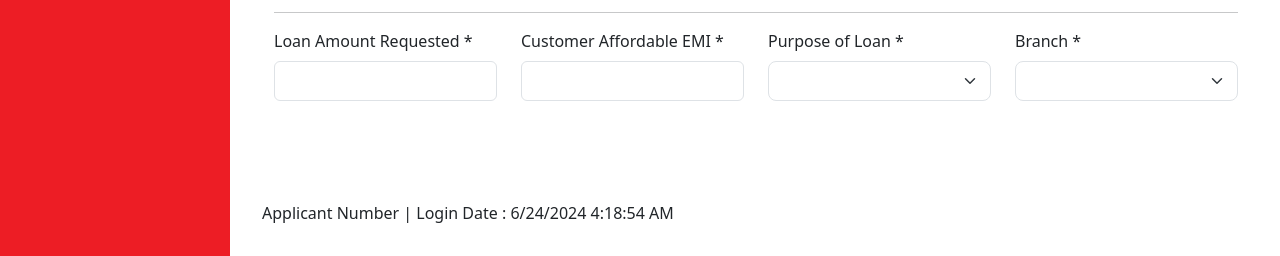
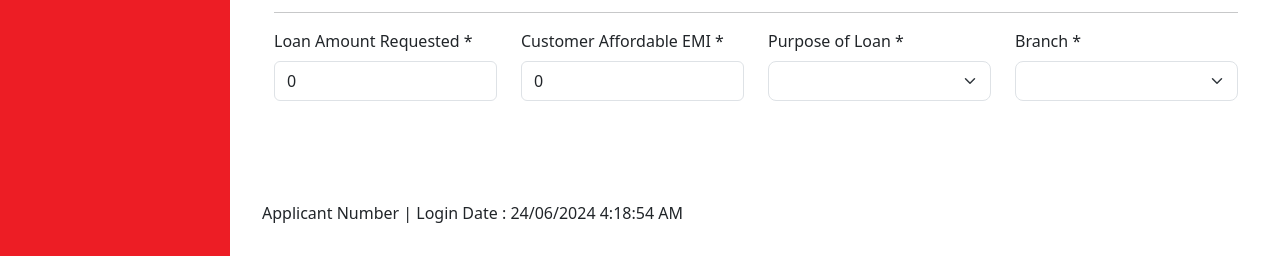
Before and after one commit to acgitsdevteam/rightprofile, a React (Create React App) app: page /loan in a window 1280 px wide. Shown: the part 314-570 px from the top of the page. Built offline with nearby package versions, Linux system fonts and the light colour scheme.

Commit message:
Update LoanCreationPhases.tsx
Update JSON are required and updated

```diff
--- a/src/Components/LoanCreationPhases.tsx
+++ b/src/Components/LoanCreationPhases.tsx
@@ -8,14 +8,30 @@ import axios from 'axios';
 
 import myLoan from '././Model/Loan.json';
 
-
+interface UserData {
+    token: string;
+    userId: string;
+    usertype: string;
+    role: string;
+    // Add other fields if necessary
+}
 const LoanCreationPhases = () => {
   const [key, setKey] = useState<string>('loanInfo');
   const [innerKey, setInnerKey] = useState<string>('applicant');
 
   const [subTabkey, setSubTabKey] = useState<string>('applicant');
   const [innerSubKey, setInnerSubKey] = useState<string>('applicant');
-  const currDate = new Date().toLocaleDateString();
+  debugger;
+  const month=new Date().getMonth()+1;
+  let smonth='';
+  if(month<10)
+      smonth = '0' + month;
+  else
+     smonth=month.toString();
+ const year = new Date().getFullYear();
+const date = new Date().getDate();
+const currDate = date + "/" + smonth + "/" + year;
+
   const currTime = new Date().toLocaleTimeString();
     const [errorMsg, setErrorMsg] = useState('');
     const [formData, setFormData] = useState({
@@ -37,6 +53,13 @@ const LoanCreationPhases = () => {
         purposeOfLoan: '',
         edbranch: ''
     });
+
+    const handleChange = (e: any) => {
+        debugger;
+        const { name, value } = e.target;
+        setFormData({ ...formData, [name]: value });
+        console.log("Form Data:", formData)
+    };
     const checkValidation = () => {
         const newErrors = {
             loanAmountRequested: '',
@@ -69,18 +92,26 @@ const LoanCreationPhases = () => {
     };
 
     const updateLoanJson = () => {
+        console.log("loan Form Data:", formData.loanAmountRequested);
         myLoan.application.loanamount = formData.loanAmountRequested;
+
+        console.log("emi Form Data:", formData.customerAffordableEmi);
         myLoan.application.affordableemi = formData.customerAffordableEmi;
+
+        console.log("purpose Form Data:", formData.purposeOfLoan);
         myLoan.application.loanpurpose = formData.purposeOfLoan;
+
+        console.log("branch Form Data:", formData.edbranch);
         myLoan.application.bankparticulars.location.branch = formData.edbranch;
         myLoan.application.bankparticulars.logindate = currDate + ' ' + currTime;
-        myLoan.userid = 'psivraju';
+        myLoan.userid = 'psivaraju';
+
+        console.log("Json Form Data:", myLoan);
 
     };
 
 
-    const handleSubmit = (e: any) => {
-        e.preventDefault();
+    const SubmitData = async () => {
         if (checkValidation()) {
             console.log("Form submitted");
 
@@ -89,8 +120,16 @@ const LoanCreationPhases = () => {
 
         updateLoanJson();
 
+        const userData = localStorage.getItem("user_data");
+        if (!userData) {
+            throw new Error("No user data found in local storage");
+        }
+
+        const user: UserData = JSON.parse(userData);
+       debugger;
         const headers = {
-            'Content-Type': 'text/plain',
+            "Authorization": "Bearer " + user.token,
+            "Content-Type": "application/json"
         };
         axios.post('https://3.7.159.34/rightprofile/api/app/reach', myLoan, { headers })
             .then(response => {
@@ -132,21 +171,21 @@ const LoanCreationPhases = () => {
                 <Form>
                   <Row className="mb-3">
                     <Col md={3}>
-                      <Form.Group controlId="loanAmountRequested">
+                      <Form.Group controlId="loanAmountRequestedid">
                         <Form.Label className="custom-form-label">Loan Amount Requested *</Form.Label>
-                        <Form.Control style={{ fontSize: '16px', height: '40px' }} type="number" min="15000" />
+                        <Form.Control name="loanAmountRequested" onChange={handleChange} style={{ fontSize: '16px', height: '40px' }} type="number" min="15000" value={formData.loanAmountRequested} />
                       </Form.Group>
                     </Col>
                     <Col md={3}>
-                      <Form.Group controlId="customerAffordableEmi">
+                      <Form.Group controlId="customerAffordableEmiid">
                         <Form.Label className="custom-form-label">Customer Affordable EMI *</Form.Label>
-                        <Form.Control style={{ fontSize: '16px', height: '40px' }} type="number" min="800" />
+                        <Form.Control name="customerAffordableEmi" onChange={handleChange} style={{ fontSize: '16px', height: '40px' }} type="number" min="800" value={formData.customerAffordableEmi} />
                       </Form.Group>
                     </Col>
                     <Col md={3}>
-                      <Form.Group controlId="purposeOfLoan">
+                      <Form.Group controlId="purposeOfLoanid">
                         <Form.Label className="custom-form-label">Purpose of Loan *</Form.Label>
-                        <Form.Select size="lg" style={{ fontSize: '16px', height: '40px' }} aria-label="Select Purpose of loan">
+                        <Form.Select size="lg" name="purposeOfLoan" onChange={handleChange} style={{ fontSize: '16px', height: '40px' }} aria-label="Select Purpose of loan">
                           <option></option>
                           {
                             loanPurposes.map((item, i) => (<option key={i} value={item.key}>{item.value}</option>)
@@ -157,15 +196,12 @@ const LoanCreationPhases = () => {
                       </Form.Group>
                     </Col>
                     <Col md={3}>
-                                          <Form.Group controlId="branch
-
-
-">
+                       <Form.Group controlId="branchid">
                         <Form.Label className="custom-form-label">Branch *</Form.Label>
-                        <Form.Select style={{ fontSize: '16px', height: '40px' }} size="lg" aria-label="Select the branch">
+                        <Form.Select name="edbranch" onChange={handleChange} style={{ fontSize: '16px', height: '40px' }} size="lg" aria-label="Select the branch">
                           <option value=""></option>
                           {
-                            edbranchList.map((item, i) => (<option key={i} value={item.type}>{item.type}</option>)
+                            edbranchList.map((item, i) => (<option key={i} value={item.code}>{item.type}</option>)
                             )
                           }
                         </Form.Select>
@@ -765,7 +801,7 @@ const LoanCreationPhases = () => {
 
       <div style={{ float: 'right' }}>
         <Button variant="danger"><span style={{ borderRadius: '50%', backgroundColor: '#fff', display: 'inline-block', width: '23px', height: '23px' }}><i className="fa fa-arrow-left text-danger"></i></span> Cancel</Button>
-        <Button type="submit" style={{ background: '#ffe600', margin: '3px', borderColor: '#ffe600' }}>Save & Continue <span style={{ borderRadius: '50%', backgroundColor: '#fff', color: '#ffe600', display: 'inline-block', width: '23px', height: '23px' }}><i className="fa fa-arrow-right text-yellow"></i></span></Button>
+              <Button type="button" onClick={SubmitData} style={{ background: '#ffe600', margin: '3px', borderColor: '#ffe600' }}>Save & Continue <span style={{ borderRadius: '50%', backgroundColor: '#fff', color: '#ffe600', display: 'inline-block', width: '23px', height: '23px' }}><i className="fa fa-arrow-right text-yellow"></i></span></Button>
         <Button variant="success">Finalize <span style={{ borderRadius: '50%', backgroundColor: '#fff', display: 'inline-block', width: '23px', height: '23px' }}><i className="fa fa-arrow-right text-success"></i></span></Button>
 
       </div>
```
